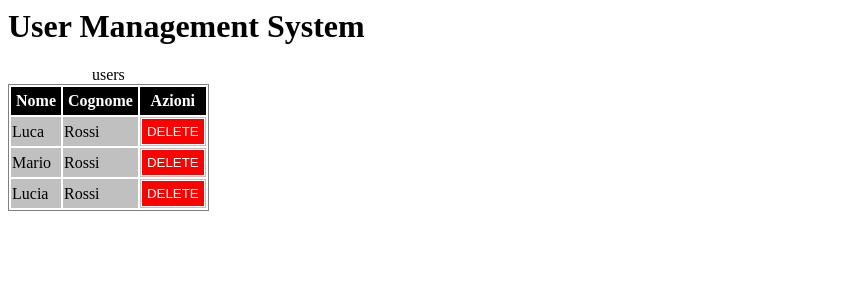
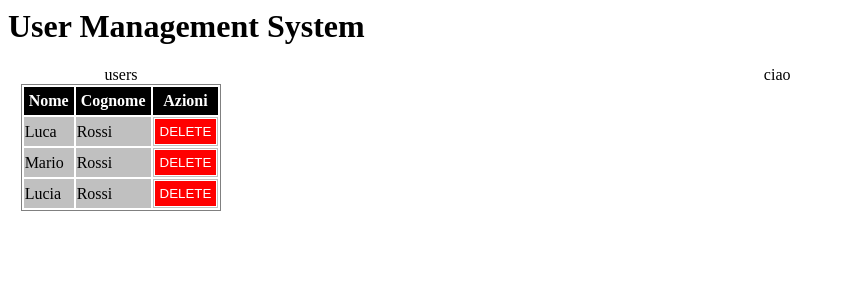
Before and after one commit to NickoManu/angular-ivy-ed24wn, an Angular app: page / in a window 1280 px wide. Shown: the top 300 px of the page, without its empty margins (0-845 px from the left). Built offline with nearby package versions, Linux system fonts and the light colour scheme.

Commit message:
2 files modified

```diff
--- a/src/app/app.component.html
+++ b/src/app/app.component.html
@@ -1,3 +1,9 @@
 <h1>User Management System</h1>
-
-<app-users></app-users>
+<div class="main">
+  <div class="users">
+    <app-users></app-users>
+  </div>
+  <div class="user-detail">
+    ciao
+  </div>
+</div>
--- a/src/styles.css
+++ b/src/styles.css
@@ -1 +1,17 @@
 /* Add application styles & imports to this file! */
+
+.main {
+  width: 98%;
+  margin: auto;
+  vertical-align: top;
+}
+
+.users {
+  float: left;
+  width: 60%;
+}
+
+.user-detail {
+  float: left;
+  width: 40%;
+}
```
